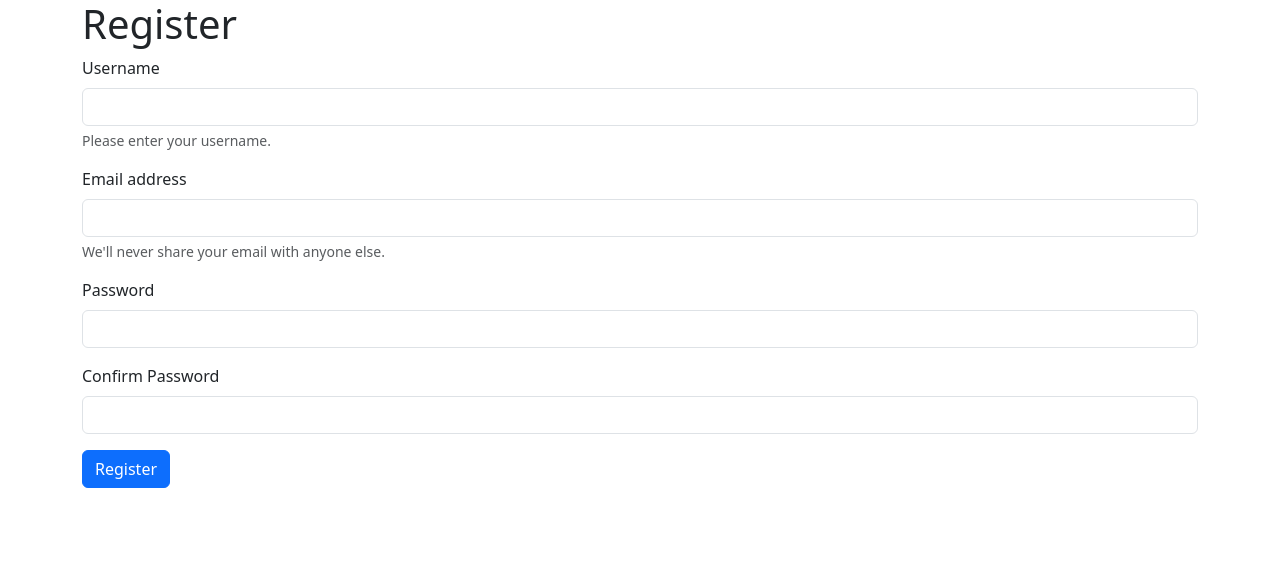
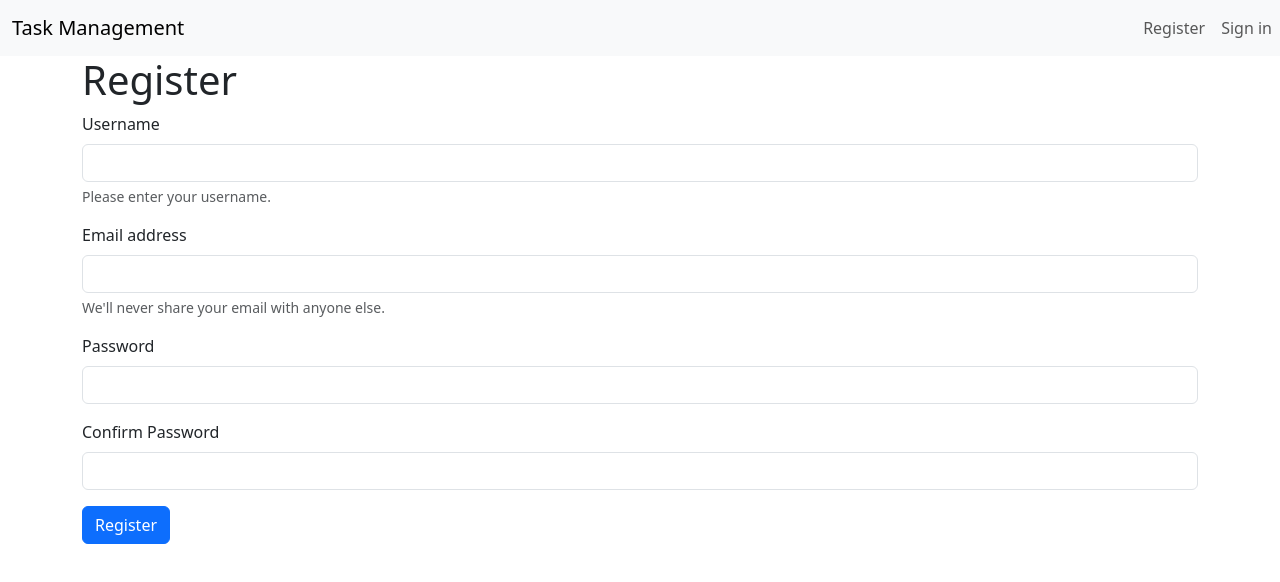
Before and after one commit to Schnretzl/task-management-application-project, a plain HTML site: page register.html in a window 1280 px wide. Drawn offline with nearby package versions, Linux system fonts and the light colour scheme.

Commit message:
Add navbar to signin and register pages and update links

```diff
--- a/register.html
+++ b/register.html
@@ -13,6 +13,26 @@
     Create a registration form with Bootstrap Form components for new users to sign up.
 
     Apply Bootstrap Form validation to ensure the correctness of user-provided information. -->
+    <nav class="navbar navbar-expand-lg navbar-light bg-light">
+        <div class="container-fluid">
+            <a class="navbar-brand" href="index.html">Task Management</a>
+            <button class="navbar-toggler" type="button" data-bs-toggle="collapse" data-bs-target="#navbarNav" aria-controls="navbarNav" aria-expanded="false" aria-label="Toggle navigation">
+                <span class="navbar-toggler-icon"></span>
+            </button>
+        </div>
+        <div>
+            <div class="collapse navbar-collapse" id="navbarNav">
+                <ul class="navbar-nav">
+                    <li class="nav-item">
+                        <a class="nav-link" aria-current="page" href="register.html">Register</a>
+                    </li>
+                    <li class="nav-item text-nowrap">
+                        <a class="nav-link" aria-current="page" href="signin.html">Sign in</a>
+                    </li>
+                </ul>
+            </div>
+        </div>
+    </nav>
     <div class="container">
         <div class="row">
             <div class="col">
```
Also changed, not shown: index.html (+3 -3 lines), signin.html (+20 -0 lines).
